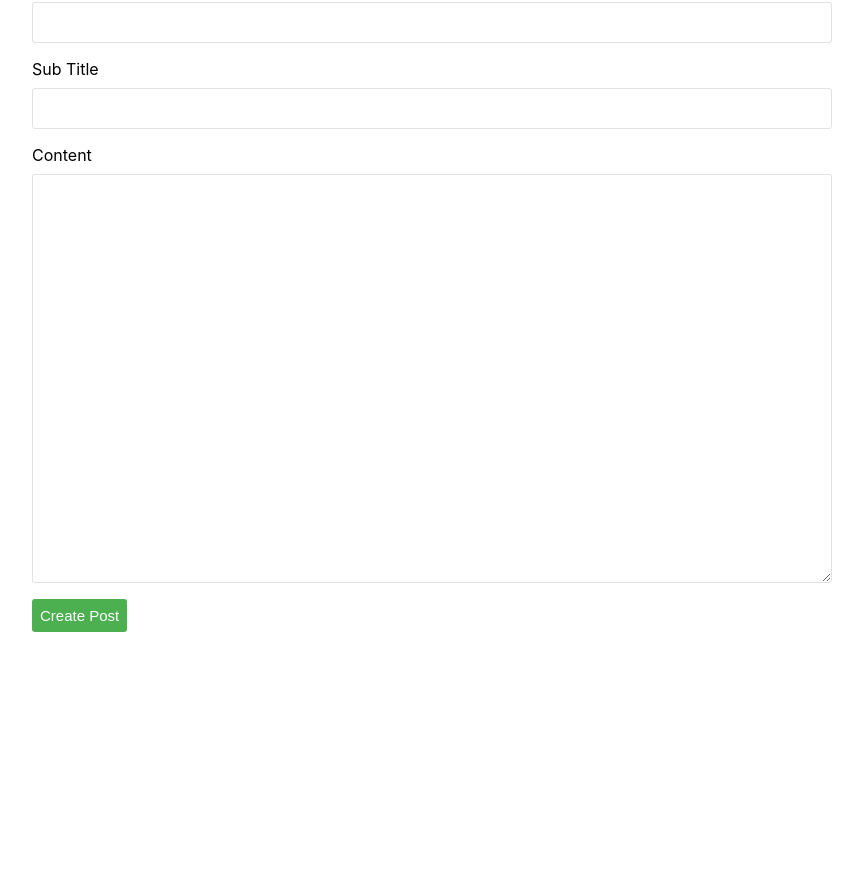
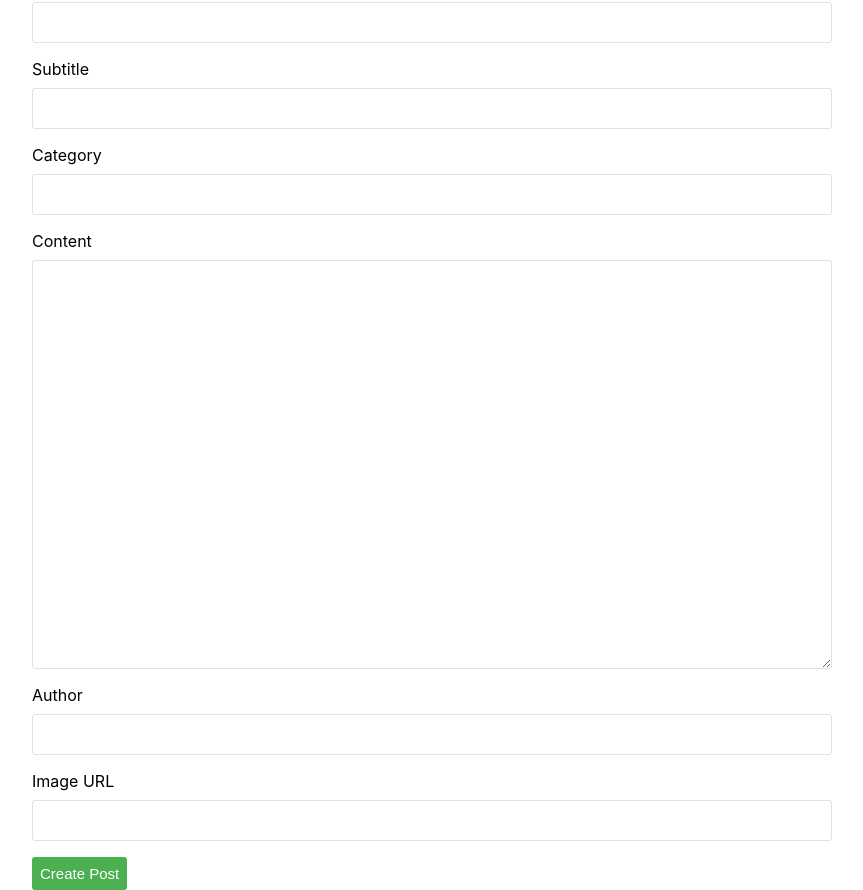
Before and after one commit to gkundan/ReactBlog, a React (Create React App) app: page /create-post in a window 1280 px wide. Shown: the part 145-1035 px from the top of the page, without its empty margins (208-1071 px from the left). Before the commit the page ends 800 px from the top, so only its background shows below. Built offline with nearby package versions, Linux system fonts and the light colour scheme.

Commit message:
chnage the create post inputs make it larger

```diff
--- a/src/components/CreatePost.js
+++ b/src/components/CreatePost.js
@@ -8,12 +8,26 @@ function CreatePost() {
   const [loading, setLoading] = useState(false);
   const title = useFormInput('');
   const subtitle = useFormInput('');
+  const category = useFormInput('');
   const content = useFormInput('');
+  const author = useFormInput('');
+  const image = useFormInput('');
   const navigate = useNavigate();
 
   async function handleSubmit(e) {
     e.preventDefault();
     setLoading(true);
+
+    // Check if all required fields are filled out
+    if (
+      title.value.trim() === '' ||
+      subtitle.value.trim() === '' ||
+      content.value.trim() === ''
+    ) {
+      alert('Please fill out all required fields');
+      setLoading(false);
+      return;
+    }
 
     try {
       // Save post to Firestore
@@ -21,6 +35,7 @@ function CreatePost() {
         title: title.value,
         subtitle: subtitle.value,
         content: content.value,
+        category: category.value,
         createdAt: new Date(),
       });
       console.log('Post successfully created with ID:', docRef.id);
@@ -45,14 +60,27 @@ function CreatePost() {
           <input type="text" {...title} />
         </div>
         <div className="form-field">
-          <label>Sub Title</label>
+          <label>Subtitle</label>
           <input type="text" {...subtitle} />
         </div>
         <div className="form-field">
-          <label>Content</label>
-          <textarea name="" id="" cols="30" rows="10" {...content}></textarea>
+          <label>Category</label>
+          <input type="text" {...category} />
         </div>
 
+        <div className="form-field">
+          <label>Content</label>
+          <textarea {...content}></textarea>
+        </div>
+
+        <div className="form-field">
+          <label>Author</label>
+          <input type="text" {...author} />
+        </div>
+        <div className="form-field">
+          <label>Image URL</label>
+          <input type="text" {...image} />
+        </div>
         <button className="create-post-btn" disabled={loading}>
           {loading ? 'Creating...' : 'Create Post'}
         </button>
```
